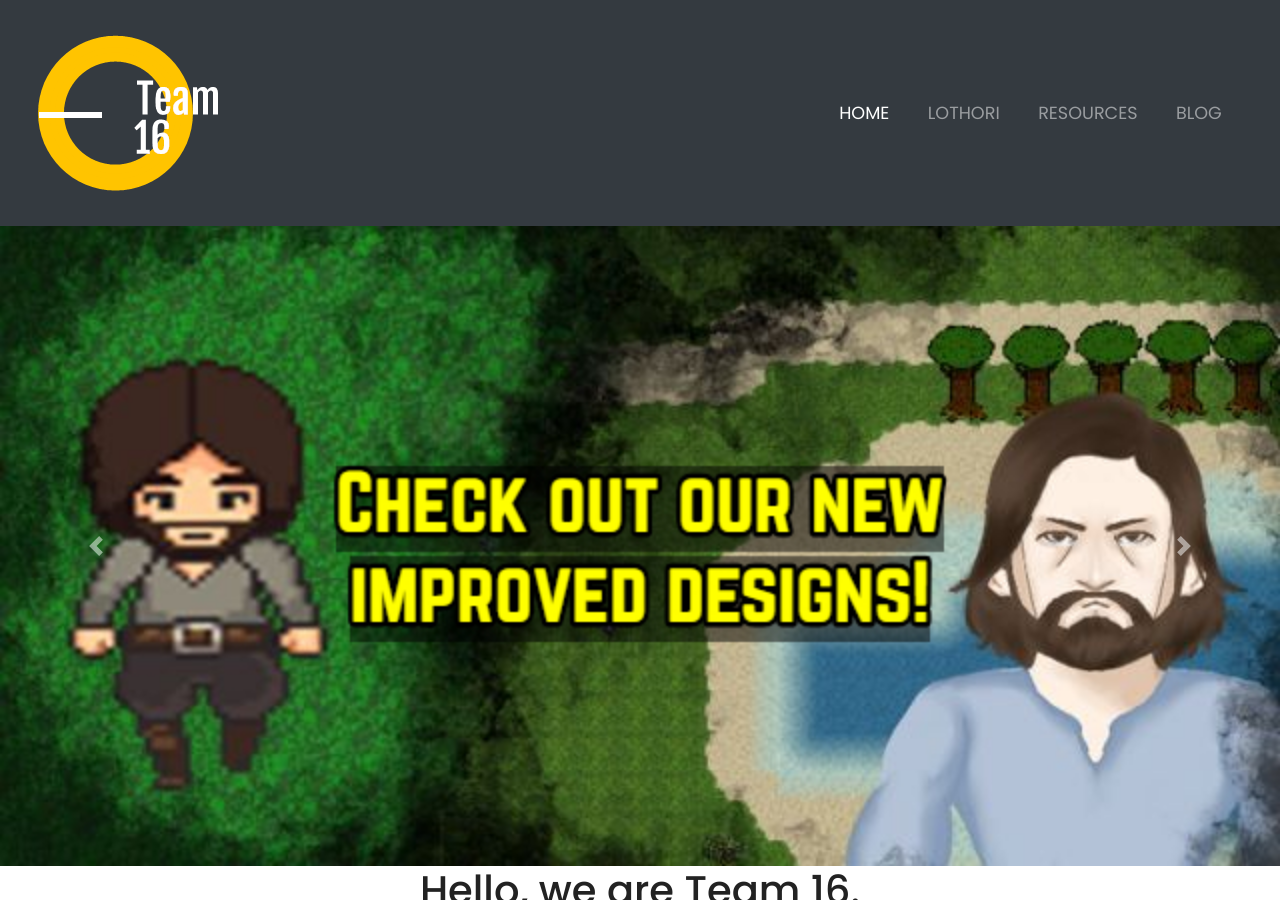
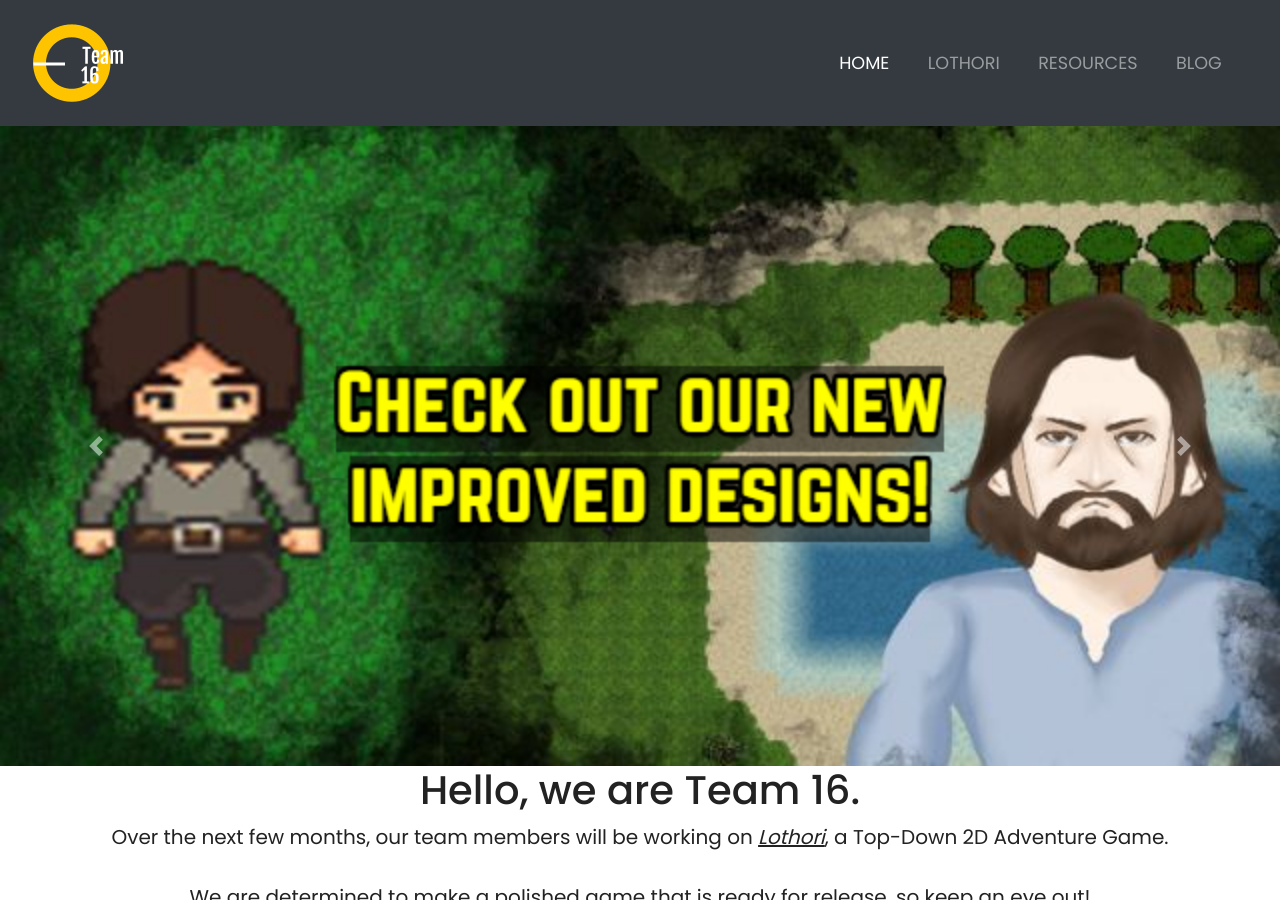
Before and after one commit to mohamedjasmin/lothoriold, a Jekyll site: the page built from index.md, in a window 1280 px wide and 900 px high. Built offline with Jekyll 4.4.1, drawn with Linux system fonts in a browser that asks for light colours; nearby versions of some CDN libraries.

Commit message:
resize logo

```diff
--- a/_layouts/home.html
+++ b/_layouts/home.html
@@ -16,7 +16,7 @@
 <!-- NAVIGATION -->
 <nav class="navbar navbar-expand-md navbar-dark bg-dark sticky-top">
 <div class="container-fluid">
-<a class="navbar-logo" href="#"><img src="img/logo.png"></a>
+<a class="navbar-logo" href="#"><img src="img/logo.png" width="100" height="100"></a>
   <button class="navbar-toggler" type="button" data-toggle="collapse"
   data-target="#navbarResponsive">
     <span class="navbar-toggler-icon"></span>
```
